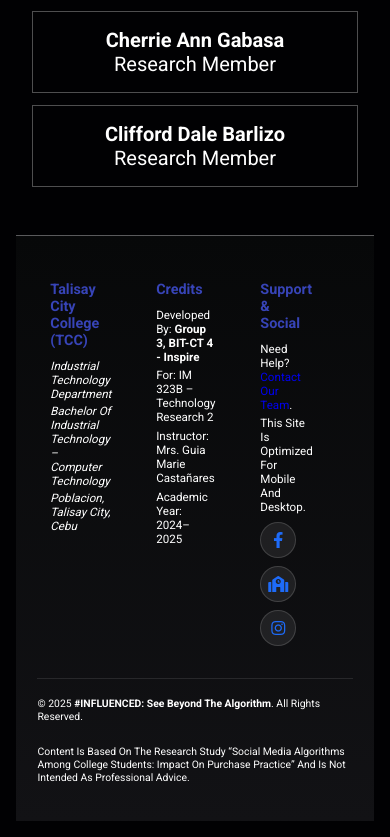
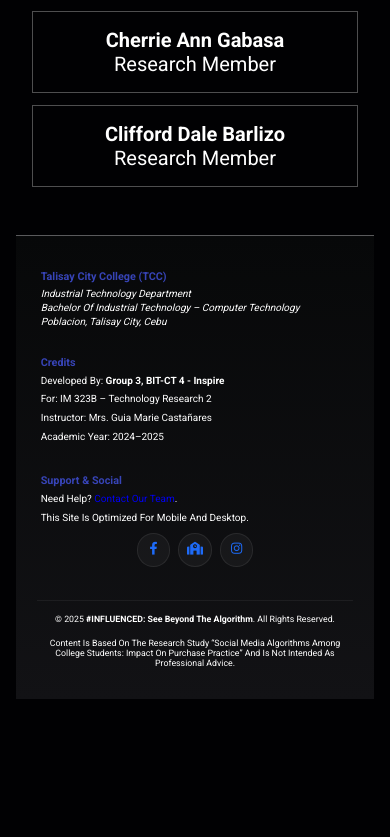
Before and after one commit to frdjhn/influenced-microsite, a plain HTML site: page index.html in a window 390 px wide. Shown: the part 8786-9623 px from the top of the page. After the commit the page ends 9501 px from the top, so only its background shows below. Drawn offline with Linux system fonts and the light colour scheme.

```diff
--- a/style.css
+++ b/style.css
@@ -1014,143 +1014,151 @@ section {
 
 
 
-
-
-/* ---------- Footer layout ---------- */
-.site-footer{
+/* ---------- Footer layout (updated) ---------- */
+.site-footer {
   background: linear-gradient(180deg, rgba(7,8,9,1) 0%, rgba(18,18,21,1) 100%);
-  color: #ffffff !important;  /* ensure white text */
+  color: #ffffff;
   border-top: var(--border);
-  padding: 4rem 6%;
+  padding: 3.2rem 6%;
   margin-top: 4rem;
+  box-sizing: border-box;
 }
 
-.footer-container{
+/* Desktop: 3 columns (Info | Credits | Support) */
+.footer-container {
   display: grid;
-  grid-template-columns: repeat(4, 1fr);
+  grid-template-columns: repeat(3, 1fr);
   gap: 2.4rem;
   align-items: start;
   max-width: 1300px;
   margin: 0 auto 2.4rem;
+  width: 100%;
 }
 
-/* Footer columns */
-.footer-col{
-  padding: 1.6rem;
-  border-radius: 12px;
+/* Footer column base */
+.footer-col {
+  padding: 1.2rem;
+  min-width: 0; /* prevents overflow from long text */
 }
 
-/* Section titles */
-.footer-title{
-  font-size: 1.8rem;
-  margin-bottom: 1.2rem;
-  color: var(--main-color); /* blue/purple */
+/* Titles */
+.footer-title {
+  font-size: 1.6rem;
+  margin-bottom: 1rem;
+  color: var(--main-color);
   font-weight: 600;
 }
 
-/* Basic Info */
-.footer-address div{
+/* Address / basic info */
+.footer-address div {
   font-size: 1.45rem;
-  color: #FFFFFF !important;  /* white */
+  color: #FFFFFF;
   margin-bottom: .4rem;
 }
 
-.footer-address a{
-  color: var(--link-blue);
-  text-decoration: none;
-  font-weight: 500;
-}
-.footer-address a:hover{
-  text-decoration: underline;
+/* Credits and support text */
+.footer-credits .muted,
+.footer-support .muted {
+  color: #FFFFFF;
+  font-size: 1.45rem;
+  margin-bottom: .6rem;
+  line-height: 1.4;
 }
 
-/* Quick Links */
-.footer-links ul{
-  list-style: none;
-  display: grid;
-  gap: .6rem;
-}
-
-.footer-links a{
-  color: var(--link-blue);  /* blue links */
-  font-size: 1.5rem;
-  text-decoration: none;
-}
-.footer-links a:hover{
-  text-decoration: underline;
-  color: var(--main-color);
-}
-
-/* Credits */
-.footer-credits .muted{
-  color: #FFFFFF !important;  /* white text */
-  font-size: 1.45rem;
-  margin-bottom: .6rem;
-}
-
-/* Support + Social */
-.footer-support .muted{
-  color: #FFFFFF !important; /* white text */
-  font-size: 1.45rem;
-  margin-bottom: .6rem;
-}
-
-/* Social media icon buttons */
-.social-row{
+/* Social icons row */
+.social-row {
   display: flex;
   gap: 1rem;
   margin-top: 1rem;
   flex-wrap: wrap;
 }
 
-.social-icon{
-  height: 4.5rem;
-  width: 4.5rem;
+.social-icon {
+  height: 4.6rem;
+  width: 4.6rem;
   border-radius: 50%;
-  background: rgba(255,255,255,0.08);
-  border: 1px solid rgba(255,255,255,0.15);
-  display: flex;
+  background: rgba(255,255,255,0.04);
+  border: 1px solid rgba(255,255,255,0.08);
+  display: inline-flex;
   justify-content: center;
   align-items: center;
-  font-size: 2rem;
-  color: #1E6BF8;       /* Blue icon color */
+  font-size: 1.8rem;
+  color: #1E6BF8;
   text-decoration: none;
-  transition: 0.3s ease;
+  transition: transform .18s ease, background .18s ease;
 }
 
-.social-icon:hover{
-  background: rgba(30,107,248,0.25);  /* blue highlight */
+.social-icon:hover {
+  transform: translateY(-4px);
+  background: rgba(30,107,248,0.12);
   color: #fff;
-  transform: translateY(-3px);
-  border-color: rgba(30,107,248,0.5);
+  border-color: rgba(30,107,248,0.32);
 }
 
-.social-icon i{
-  pointer-events: none;
-}
-
-/* Footer bottom */
-.footer-bottom{
+/* Footer bottom bar */
+.footer-bottom {
   max-width: 1300px;
   margin: 0 auto;
-  border-top: 1px solid rgba(255,255,255,0.1);
-  padding-top: 1.6rem;
+  border-top: 1px solid rgba(255,255,255,0.06);
+  padding-top: 1.2rem;
   display: flex;
-  gap: 1.6rem;
+  gap: 1.2rem;
   align-items: center;
   justify-content: space-between;
   flex-wrap: wrap;
+  width: 100%;
 }
 
-.footer-bottom p{
+.footer-bottom p {
   margin: .6rem 0;
   font-size: 1.3rem;
-  color: #FFFFFF !important; /* white text */
+  color: #FFFFFF;
 }
 
-.footer-bottom strong{
-  color: #FFFFFF !important;
+/* small screens: stack columns vertically */
+@media (max-width: 768px) {
+  .footer-container {
+    grid-template-columns: 1fr;
+    gap: 1.2rem;
+    padding-bottom: 0.8rem;
+  }
+
+  .footer-col {
+    padding: 1rem 0.4rem;
+  }
+
+  .footer-title {
+    font-size: 1.45rem;
+    margin-bottom: 0.6rem;
+  }
+
+  .footer-bottom {
+    padding-top: 1rem;
+    gap: 0.6rem;
+    justify-content: center;
+    text-align: center;
+  }
+
+  .footer-bottom p {
+    width: 100%;
+    font-size: 1.2rem;
+  }
+
+  .social-row {
+    justify-content: center;
+  }
 }
+
+/* very small phones */
+@media (max-width: 420px) {
+  .footer-title { font-size: 1.35rem; }
+  .footer-address div,
+  .footer-credits .muted,
+  .footer-support .muted { font-size: 1.25rem; }
+  .social-icon { height: 4.2rem; width: 4.2rem; font-size: 1.6rem; }
+  .footer-bottom p { font-size: 1.1rem; }
+}
+
 
 /* Media Queries */
 @media (max-width: 991px) {
```
